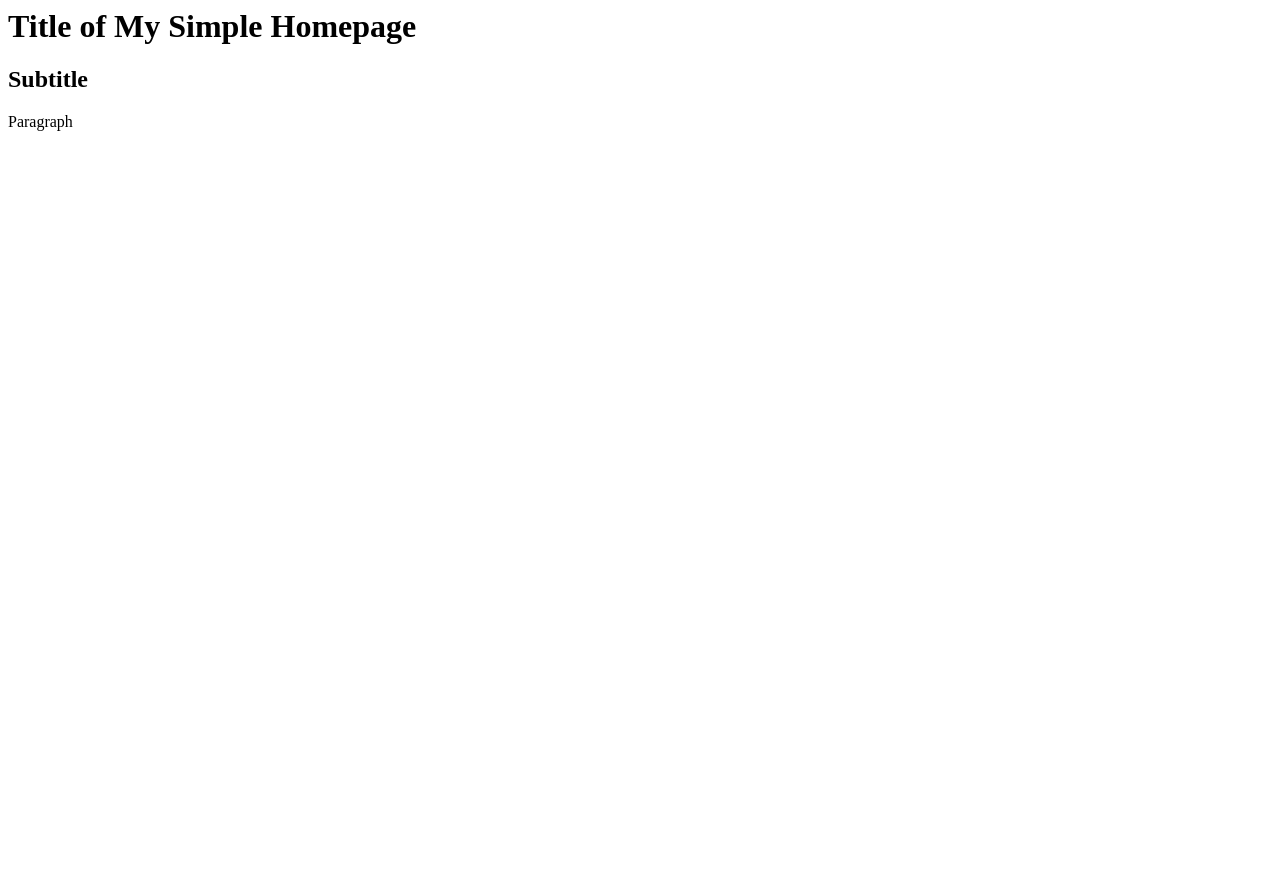
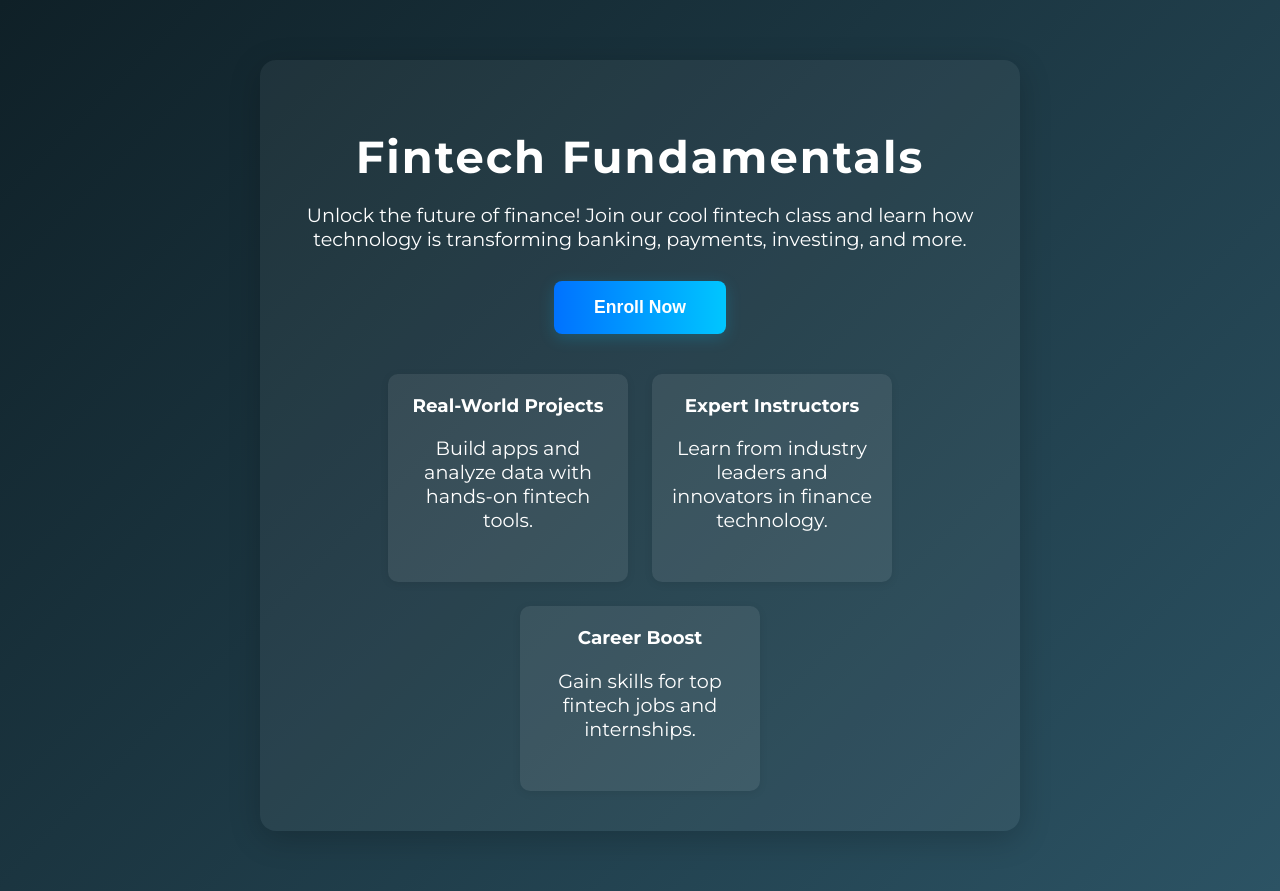
Before and after one commit to joy-yoon9/simple-homepage, a plain HTML site: page index.html in a window 1280 px wide. Before the commit the page ends 800 px from the top, so only its background shows below. Drawn offline with Linux system fonts and the light colour scheme.

Commit message:
Update index.html

```diff
--- a/index.html
+++ b/index.html
@@ -1,10 +1,92 @@
-<html>
-  <head>
-    <title> My Simple Homepage</title>
-  </head>
-  <body>
-    <h1>Title of My Simple Homepage</h1>
-    <h2>Subtitle</h2>
-    <p>Paragraph</p>
-  </body>
+<!DOCTYPE html>
+<html lang="en">
+<head>
+    <meta charset="UTF-8">
+    <meta name="viewport" content="width=device-width, initial-scale=1.0">
+    <title>Fintech Fundamentals - Landing Page</title>
+    <link href="https://fonts.googleapis.com/css?family=Montserrat:700,400&display=swap" rel="stylesheet">
+    <style>
+        body {
+            font-family: 'Montserrat', sans-serif;
+            background: linear-gradient(135deg, #0f2027, #2c5364);
+            color: #fff;
+            margin: 0;
+            padding: 0;
+        }
+        .container {
+            max-width: 700px;
+            margin: 60px auto;
+            background: rgba(255,255,255,0.05);
+            border-radius: 16px;
+            box-shadow: 0 8px 32px rgba(0,0,0,0.2);
+            padding: 40px 30px;
+            text-align: center;
+        }
+        h1 {
+            font-size: 2.8em;
+            margin-bottom: 10px;
+            letter-spacing: 2px;
+        }
+        p {
+            font-size: 1.2em;
+            margin-bottom: 30px;
+        }
+        .cta-btn {
+            background: #00c6ff;
+            background: linear-gradient(90deg, #0072ff 0%, #00c6ff 100%);
+            color: #fff;
+            border: none;
+            border-radius: 8px;
+            padding: 16px 40px;
+            font-size: 1.1em;
+            font-weight: bold;
+            cursor: pointer;
+            transition: background 0.3s;
+            box-shadow: 0 4px 16px rgba(0,198,255,0.2);
+        }
+        .cta-btn:hover {
+            background: linear-gradient(90deg, #00c6ff 0%, #0072ff 100%);
+        }
+        .features {
+            display: flex;
+            flex-wrap: wrap;
+            justify-content: center;
+            gap: 24px;
+            margin-top: 40px;
+        }
+        .feature {
+            background: rgba(255,255,255,0.08);
+            border-radius: 10px;
+            padding: 20px;
+            width: 200px;
+            box-shadow: 0 2px 8px rgba(0,0,0,0.08);
+        }
+        .feature h3 {
+            margin-top: 0;
+            font-size: 1.15em;
+            margin-bottom: 8px;
+        }
+    </style>
+</head>
+<body>
+    <div class="container">
+        <h1>Fintech Fundamentals</h1>
+        <p>Unlock the future of finance! Join our cool fintech class and learn how technology is transforming banking, payments, investing, and more.</p>
+        <button class="cta-btn" onclick="window.location.href='#signup'">Enroll Now</button>
+        <div class="features">
+            <div class="feature">
+                <h3>Real-World Projects</h3>
+                <p>Build apps and analyze data with hands-on fintech tools.</p>
+            </div>
+            <div class="feature">
+                <h3>Expert Instructors</h3>
+                <p>Learn from industry leaders and innovators in finance technology.</p>
+            </div>
+            <div class="feature">
+                <h3>Career Boost</h3>
+                <p>Gain skills for top fintech jobs and internships.</p>
+            </div>
+        </div>
+    </div>
+</body>
 </html>
```
